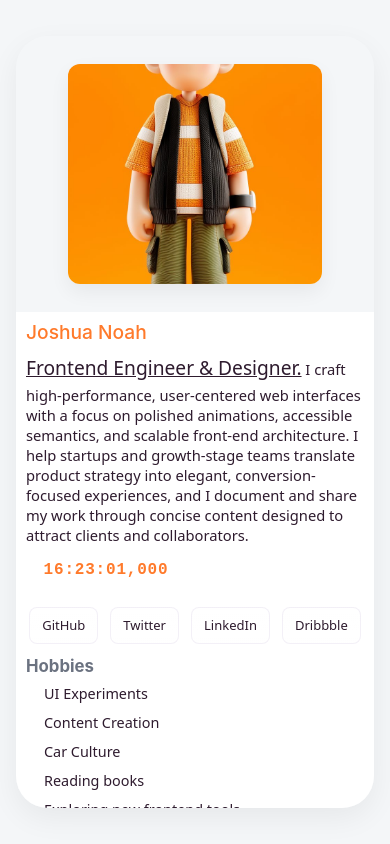
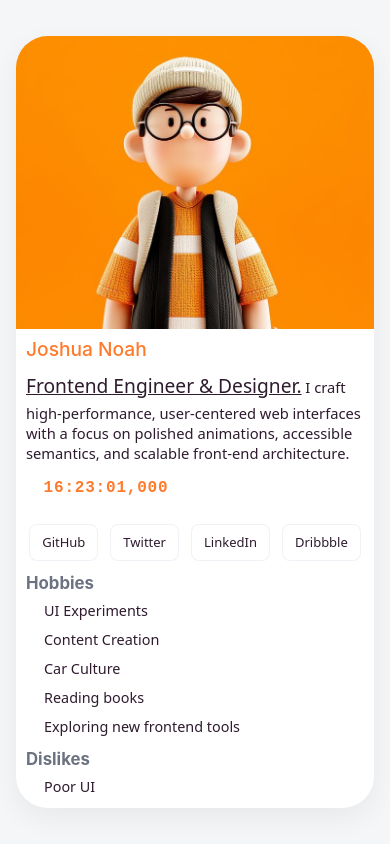
Before and after one commit to Joah-T/HngProfileCard, a plain HTML site: page index.html in a window 390 px wide. Drawn offline with Linux system fonts and the light colour scheme.

Commit message:
completed

```diff
--- a/css/style.css
+++ b/css/style.css
@@ -353,8 +353,18 @@ body{
   body { padding: 0 16px; align-items: flex-start; }
 
   /* Avatar area: keep image responsive and add modest bottom space */
-  .pc-avatar { padding: 12px; }
-  .pc-avatar img { width: 100%; height: auto; max-width: none; object-fit: cover; display: block; max-height: 220px; }
+  /* remove padding/border on mobile so avatar can fill its space */
+  .pc-avatar { padding: 0; margin: 0; }
+  .pc-avatar img {
+    width: 100%;
+    height: 100%;
+    max-width: none;
+    object-fit: cover;
+    object-position: top center; /* ensure top half is visible on mobile */
+    display: block;
+    border-radius: 0; /* remove rounded corners on mobile */
+    box-shadow: none;  /* remove shadow/border effect */
+  }
 
   /* Header and meta spacing: tighten for mobile */
   .pc-header { padding: 10px; gap: 8px; }
@@ -384,6 +394,9 @@ body{
   }
   .profile-card::-webkit-scrollbar { width: 0; height: 0; }
 
+  /* Add 1rem gap between header and meta on mobile */
+  .pc-meta { padding-top: 0.6rem; }
+
   /* Slightly reduce meta heading & text size to help fit */
   .pc-meta h3 { font-size: 1.05rem; }
   .pc-meta p, .pc-meta li { font-size: 0.9rem; }
--- a/js/main.js
+++ b/js/main.js
@@ -25,6 +25,47 @@ document.addEventListener('DOMContentLoaded', () => {
   // start the stylized clock if the function is available
   if (typeof startStylizedClock === 'function') startStylizedClock();
 });
+
+// Truncate bio to first sentence on small screens (<=719px). Restore on larger viewports.
+(function setupResponsiveBio() {
+  const bioEl = document.querySelector('[data-testid="test-user-bio"]');
+  if (!bioEl) return;
+  const fullText = bioEl.textContent.trim();
+
+  // helper: return first n sentences that end with a full stop ('.')
+  function firstNSentences(text, n) {
+    const matches = text.match(/[^.]*\./g);
+    if (!matches) return text;
+    return matches.slice(0, n).join('').trim();
+  }
+
+  const twoSentences = firstNSentences(fullText, 2);
+
+  function applyTruncate() {
+    if (window.matchMedia('(max-width: 719px)').matches) {
+      const span = bioEl.querySelector('span');
+      if (span) {
+        const spanText = span.textContent.trim();
+        // If the twoSentences starts with the span text, remove that portion to avoid duplication
+        let remaining = twoSentences;
+        if (remaining.indexOf(spanText) === 0) {
+          remaining = remaining.slice(spanText.length).trim();
+          // strip a leading punctuation/space if present
+          if (remaining.charAt(0) === '.' || remaining.charAt(0) === ',') remaining = remaining.slice(1).trim();
+        }
+        // Reconstruct with preserved span element followed by the remaining truncated text
+        bioEl.innerHTML = span.outerHTML + (remaining ? ' ' + remaining : '');
+      } else {
+        bioEl.textContent = twoSentences;
+      }
+    } else {
+      bioEl.textContent = fullText;
+    }
+  }
+
+  applyTruncate();
+  window.addEventListener('resize', applyTruncate);
+})();
 
 /* Stylized clock with scramble animation (keeps same semantics as provided) */
 function startStylizedClock() {
```
